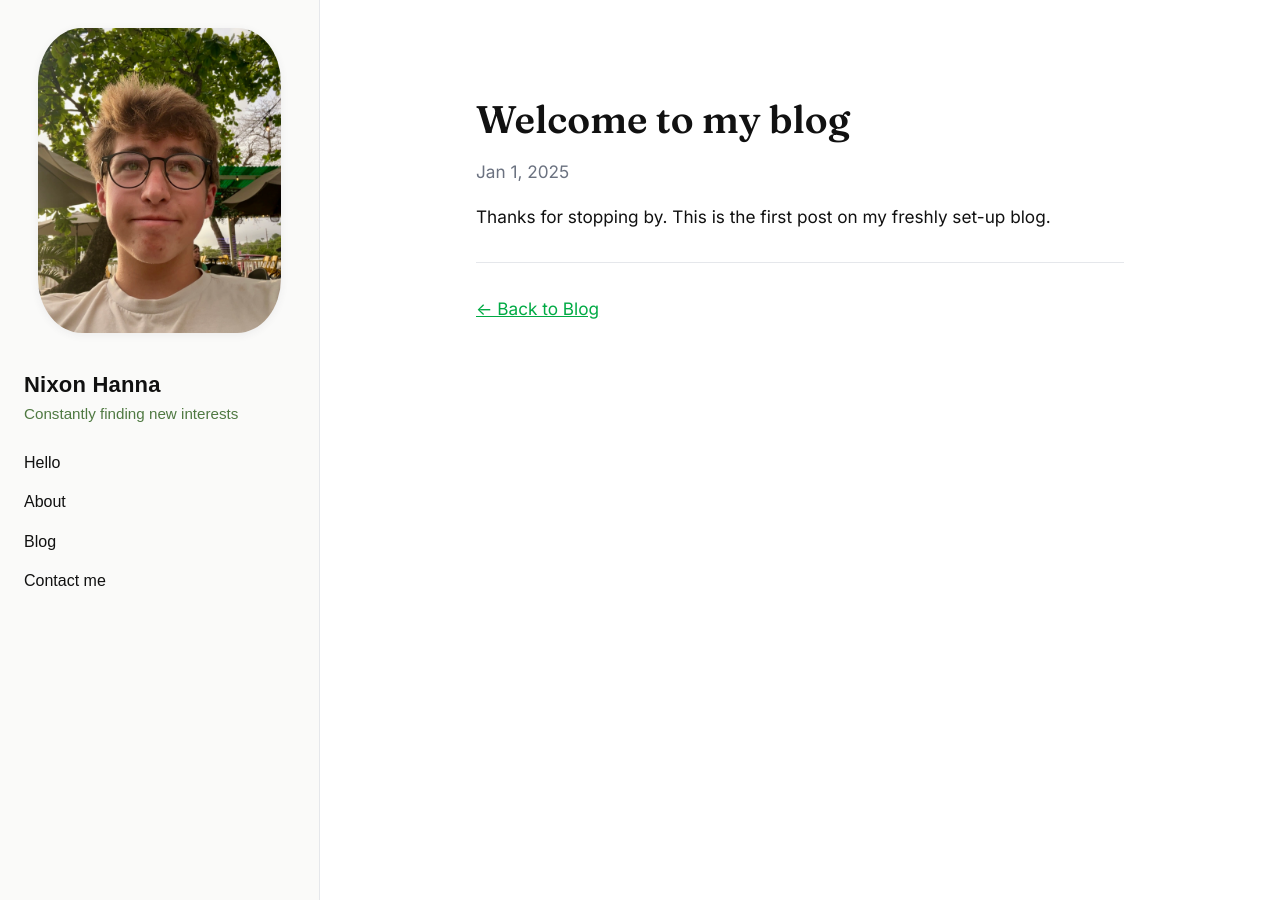
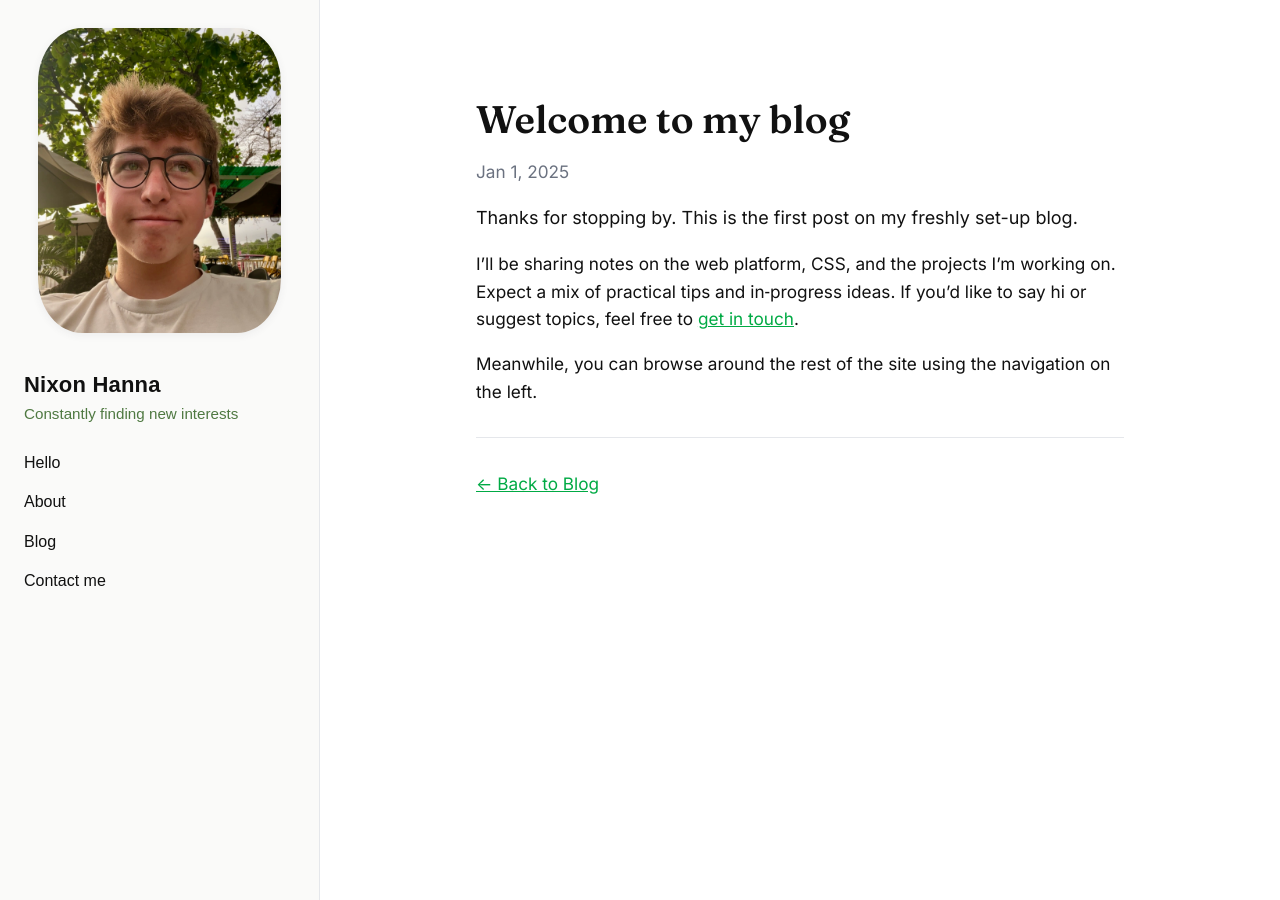
Before and after one commit to nhanna95/personal-website, a Jekyll site: the page built from _posts/2025-01-01-welcome.md, in a window 1280 px wide. Built offline with Jekyll 4.4.1, drawn with Linux system fonts in a browser that asks for light colours.

Commit message:
Add full content to welcome post

```diff
--- a/_posts/2025-01-01-welcome.md
+++ b/_posts/2025-01-01-welcome.md
@@ -5,4 +5,8 @@ date: 2025-01-01
 tags: []
 ---
 
-Thanks for stopping by. This is the first post on my freshly set-up blog.
+<p class="lead">Thanks for stopping by. This is the first post on my freshly set-up blog.</p>
+
+I'll be sharing notes on the web platform, CSS, and the projects I'm working on. Expect a mix of practical tips and in‑progress ideas. If you'd like to say hi or suggest topics, feel free to [get in touch]({{ '/contact.html' | relative_url }}).
+
+Meanwhile, you can browse around the rest of the site using the navigation on the left.
```
